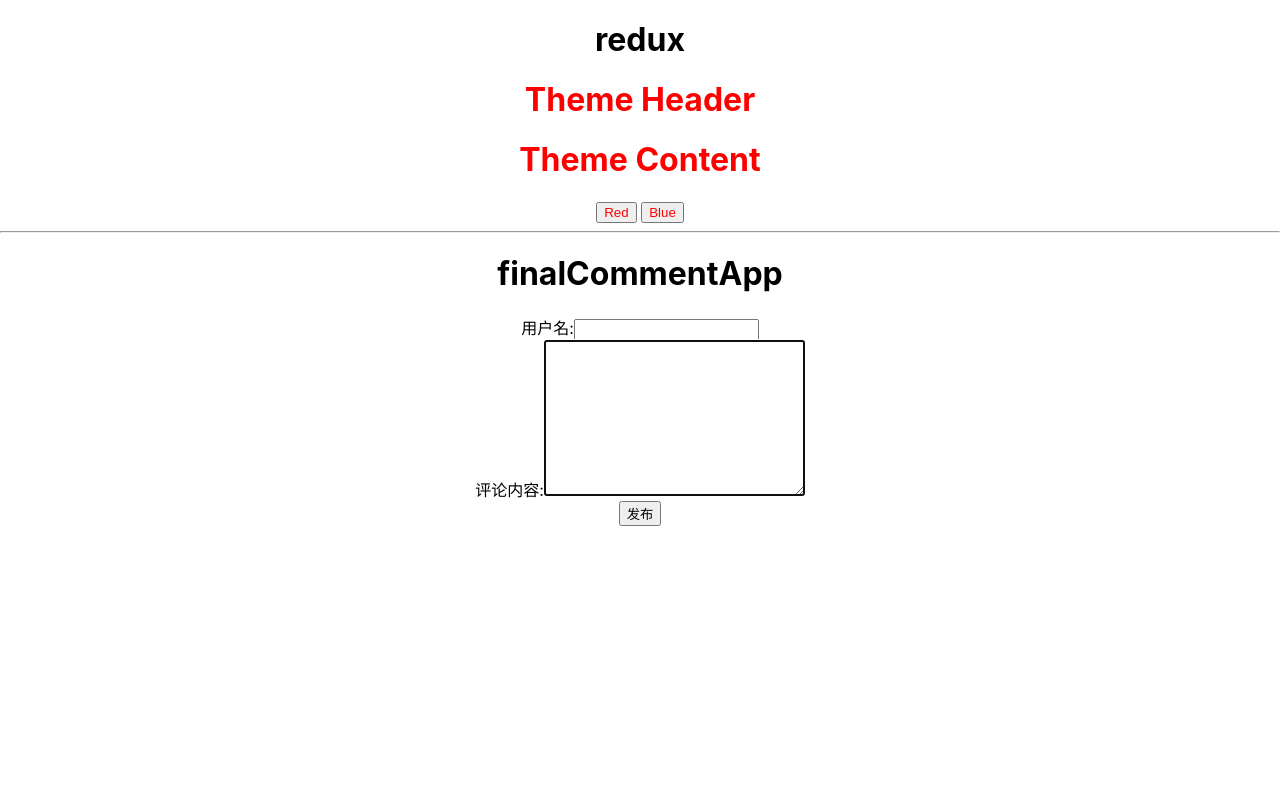
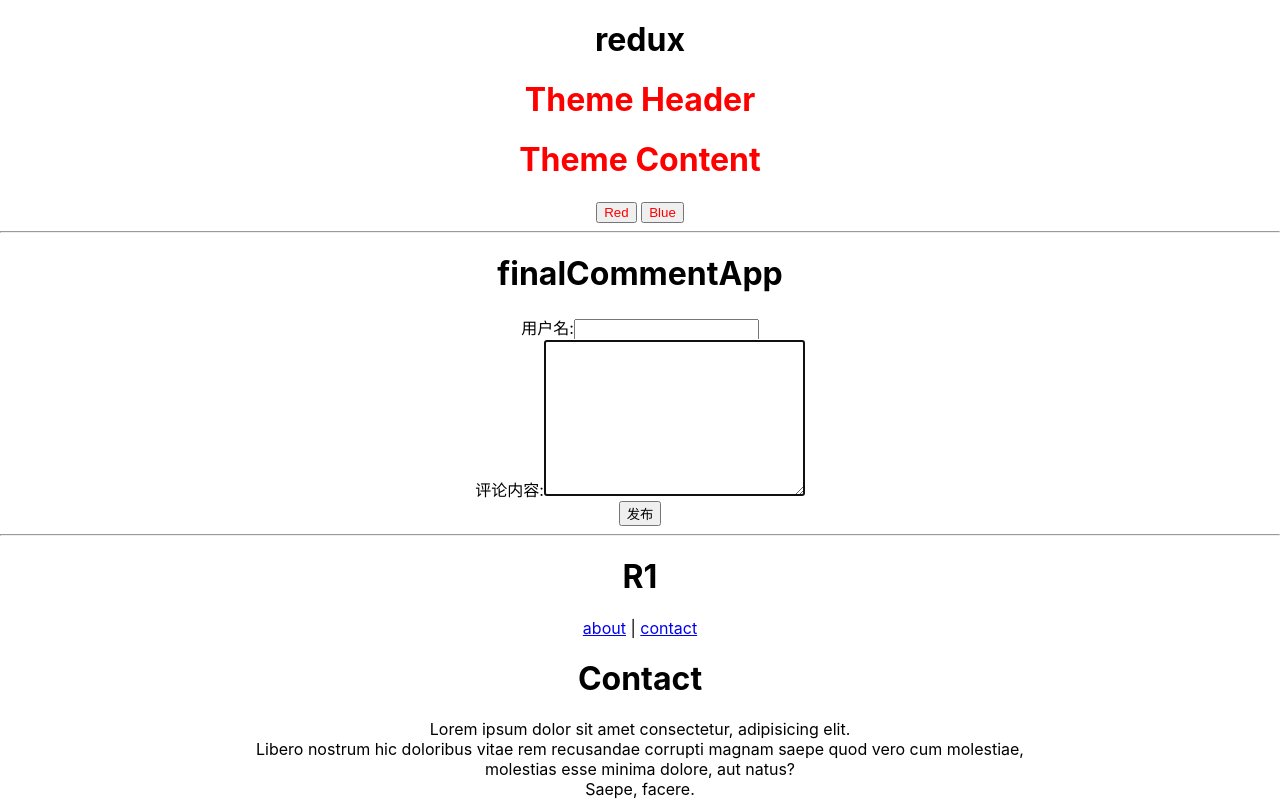
Before and after one commit to QheThe/react-sample, a React (Create React App) app: page /contact in a window 1280 px wide. Shown: the part 2291-3090 px from the top of the page. Before the commit the page ends 2817 px from the top, so only its background shows below. Built offline with nearby package versions, Linux system fonts and the light colour scheme.

Commit message:
feat: react-router-dom 的使用

```diff
--- a/package.json
+++ b/package.json
@@ -7,6 +7,8 @@
     "react": "^16.8.6",
     "react-dom": "^16.8.6",
     "react-redux": "^7.1.0",
+    "react-router": "^5.0.1",
+    "react-router-dom": "^5.0.1",
     "react-scripts": "3.0.1",
     "redux": "^4.0.1"
   },
--- a/src/App.js
+++ b/src/App.js
@@ -15,6 +15,7 @@ import HighOrderComponent from './High-Order-Components/HighOrderComponent'
 import Theme from './ThemeSwitch/Index'
 import Theme2 from './ThemeSwitch-redux/Index'
 import FinalCommentApp from './react-comment/index'
+import R1 from './router-sample/r1'
 
 let obj = {
   test: 'asd'
@@ -63,6 +64,9 @@ function App() {
       <hr/>
       <h1>finalCommentApp</h1>
       <FinalCommentApp/>
+      <hr/>
+      <h1>R1</h1>
+      <R1/>
       {/* <header className="App-header">
         <img src={logo} className="App-logo" alt="logo" />
         <p>Hello React</p>
--- /dev/null
+++ b/src/router-sample/r1.jsx
@@ -0,0 +1,66 @@
+import { BrowserRouter, Route, Link, Switch } from 'react-router-dom'
+import React, { Component } from 'react'
+
+class Always extends Component {
+    render() {
+        return (
+            <div>This will always render</div>
+        )
+    }
+}
+
+class Contact extends Component {
+    render () {
+        return (
+            <div>
+                <h1>Contact</h1>
+                <div>Lorem ipsum dolor sit amet consectetur, adipisicing elit. </div>
+                <div>Libero nostrum hic doloribus vitae rem recusandae corrupti magnam saepe quod vero cum molestiae, </div>
+                <div>molestias esse minima dolore, aut natus? </div>
+                <div>Saepe, facere.</div>
+            </div>
+        )
+    }
+}
+
+class About extends Component {
+    render() {
+        return (
+            <div>
+                <h1>About</h1>
+                <div>Lorem ipsum dolor sit amet consectetur, adipisicing elit. </div>
+                <div>Libero nostrum hic doloribus vitae rem recusandae corrupti magnam saepe quod vero cum molestiae, </div>
+                <div>molestias esse minima dolore, aut natus? Saepe, facere.</div>
+            </div>
+        )
+    }
+}
+
+class App extends Component {
+    render() {
+        return (
+            <div>
+                <Link to="/about">about</Link>
+                <span> | </span>
+                <Link to="/contact">contact</Link>
+                <Switch>
+                    <Route path="/about" component={About} />
+                    <Route path="/contact" component={Contact} />
+                    <Route component={Always} />
+                </Switch>
+            </div>
+        )
+    }
+}
+
+class R1 extends Component {
+    render() {
+        return (
+            <BrowserRouter>
+                <App/>
+            </BrowserRouter>
+        )
+    }
+}
+
+export default R1
```
Also changed, not shown: src/router-sample/index.jsx (added), 1 other file (tests, documents, lock files or other folders).
